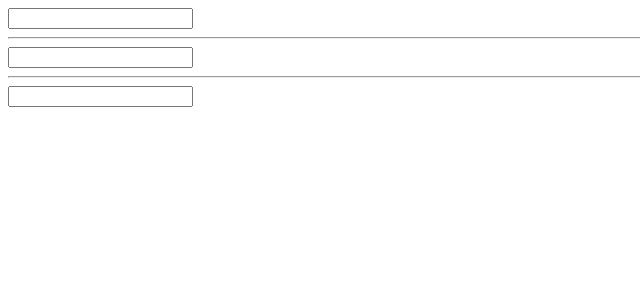
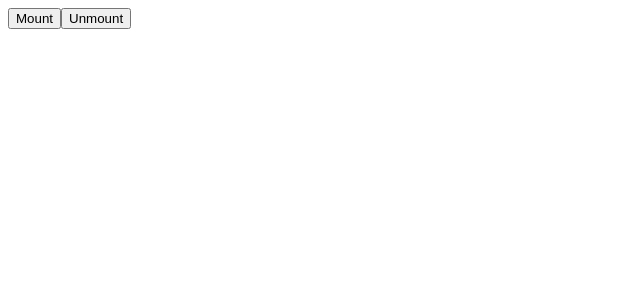
Before and after one commit to cundejo/egghead-react, a React (Create React App) app: page / in a window 1280 px wide. Shown: the top 300 px of the page, without its empty margins (0-640 px from the left). Built offline with nearby package versions, Linux system fonts and the light colour scheme.

Commit message:
testing component lifecycle

```diff
--- /dev/null
+++ b/src/ComponentLifecycle.js
@@ -0,0 +1,64 @@
+import React from 'react';
+import ReactDOM from 'react-dom';
+
+/**
+ *
+ */
+class EventerApp extends React.Component {
+    constructor() {
+        super();
+        this.state = { val: 0 };
+        this.update = this.update.bind(this);
+    }
+
+    update() {
+        this.setState({ val: this.state.val + 1 });
+    }
+
+    // This is fired right before the component is mounted in DOM
+    componentWillMount(){
+        console.log('componentWillMount');
+    }
+
+    render() {
+        console.log('render');
+        return (
+            <button onClick={this.update}>{this.state.val}</button>
+        );
+    }
+
+    // This is fired after component rendered in DOM
+    componentDidMount(){
+        console.log('componentDidMount');
+    }
+
+    // This is fired before component is unmounted/deleted from the DOM
+    componentWillUnmount(){
+        console.log('componentWillUnmount');
+    }
+
+}
+
+class App extends React.Component {
+
+    mount(){
+        ReactDOM.render(<EventerApp />, document.getElementById('eventer'));
+    }
+
+    unmount(){
+        ReactDOM.unmountComponentAtNode(document.getElementById('eventer'));
+    }
+
+    render() {
+        return (
+            <div>
+                <button onClick={this.mount.bind(this)}>Mount</button>
+                <button onClick={this.unmount.bind(this)}>Unmount</button>
+                <div id="eventer"></div>
+            </div>
+        );
+    }
+}
+
+
+export default App;
--- a/src/index.js
+++ b/src/index.js
@@ -5,7 +5,8 @@
 // import App from "./AppChildProps";
 // import App from "./AppValidationProps";
 // import App from "./AppStateEvents";
-import App from "./AppRef";
+// import App from "./AppRef";
+import App from "./ComponentLifecycle";
 
 // ReactDOM.render(<App name="Oliver" age={32} />, document.getElementById('root'));
 
```
Also changed, not shown: 1 other file (tests, documents, lock files or other folders).
